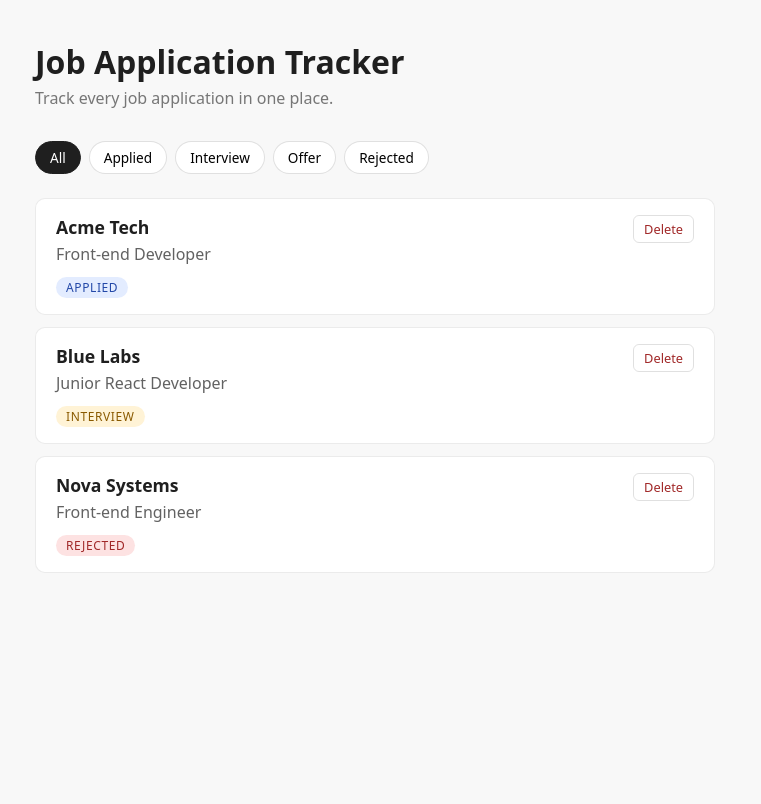
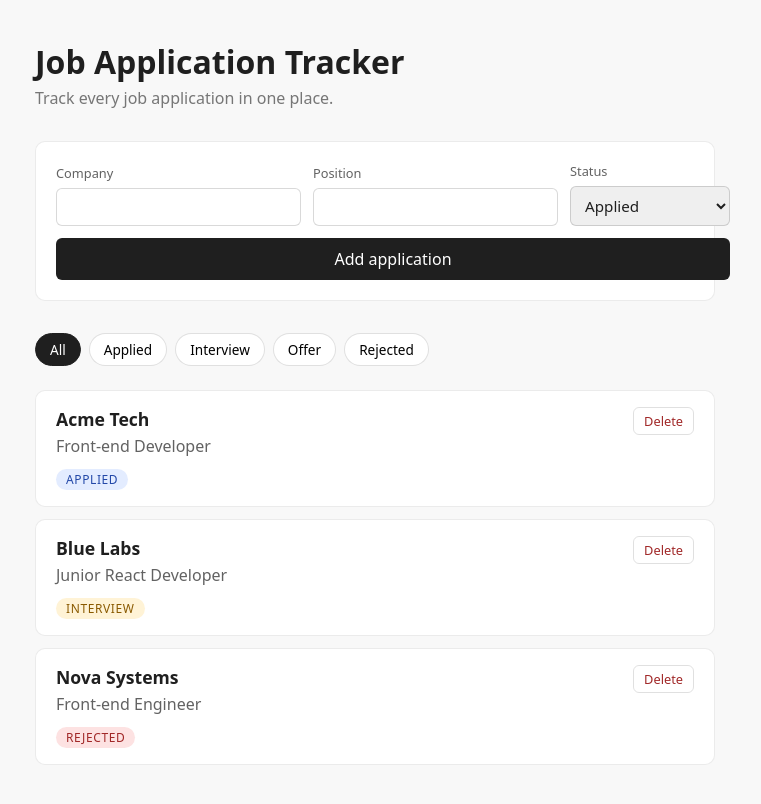
Before and after one commit to feernandoignacio/job-application-tracker, a React (Vite) app in the folder web/: page / in a window 1280 px wide. Shown: the whole page, without its empty margins (265-1026 px from the left). Built offline with nearby package versions, Linux system fonts and the light colour scheme.

Commit message:
feat: add form to create applications

```diff
--- a/web/src/App.tsx
+++ b/web/src/App.tsx
@@ -1,5 +1,6 @@
 import { useState } from 'react';
 import ApplicationCard from './components/ApplicationCard';
+import ApplicationForm from './components/ApplicationForm';
 import { sampleApplications } from './data/sampleApplications';
 import type { Application, ApplicationStatus } from './types/application';
 import './App.css';
@@ -38,12 +39,19 @@ function App() {
     );
   }
 
+  // Adiciona a nova candidatura no começo da lista
+  function handleAdd(newApplication: Application) {
+    setApplications([newApplication, ...applications]);
+  }
+
   return (
     <main className="app">
       <header className="app-header">
         <h1>Job Application Tracker</h1>
         <p>Track every job application in one place.</p>
       </header>
+
+      <ApplicationForm onAdd={handleAdd} />
 
       <nav className="status-filter" aria-label="Filter by status">
         {filters.map((filter) => (
--- /dev/null
+++ b/web/src/components/ApplicationForm.css
@@ -0,0 +1,51 @@
+.application-form {
+  display: grid;
+  grid-template-columns: 1fr 1fr 160px;
+  gap: 12px;
+  align-items: end;
+  margin-bottom: 32px;
+  padding: 20px;
+  background: #ffffff;
+  border: 1px solid rgba(0, 0, 0, 0.08);
+  border-radius: 10px;
+}
+
+.application-form label {
+  display: flex;
+  flex-direction: column;
+  gap: 6px;
+  font-size: 0.8rem;
+  color: rgba(31, 31, 31, 0.7);
+}
+
+.application-form input,
+.application-form select {
+  padding: 8px 10px;
+  border: 1px solid rgba(0, 0, 0, 0.15);
+  border-radius: 6px;
+  font: inherit;
+  font-size: 0.95rem;
+  color: #1f1f1f;
+}
+
+.application-form button {
+  grid-column: 1 / -1;
+  padding: 10px;
+  border: none;
+  border-radius: 6px;
+  background: #1f1f1f;
+  color: #ffffff;
+  font: inherit;
+  cursor: pointer;
+}
+
+.application-form button:hover {
+  background: #3a3a3a;
+}
+
+/* Telas pequenas: um campo embaixo do outro */
+@media (max-width: 600px) {
+  .application-form {
+    grid-template-columns: 1fr;
+  }
+}
--- /dev/null
+++ b/web/src/components/ApplicationForm.tsx
@@ -0,0 +1,79 @@
+import { useState } from 'react';
+import type { FormEvent } from 'react';
+import type { Application, ApplicationStatus } from '../types/application';
+import './ApplicationForm.css';
+
+type ApplicationFormProps = {
+  onAdd: (application: Application) => void;
+};
+
+function ApplicationForm({ onAdd }: ApplicationFormProps) {
+  // Um estado para cada campo do formulário
+  const [company, setCompany] = useState('');
+  const [position, setPosition] = useState('');
+  const [status, setStatus] = useState<ApplicationStatus>('applied');
+
+  function handleSubmit(event: FormEvent<HTMLFormElement>) {
+    // Impede a página de recarregar (igual ao seu e.preventDefault())
+    event.preventDefault();
+
+    const newApplication: Application = {
+      id: crypto.randomUUID(),
+      company: company.trim(),
+      position: position.trim(),
+      status,
+      // Data de hoje no formato AAAA-MM-DD
+      appliedAt: new Date().toLocaleDateString('en-CA'),
+    };
+
+    onAdd(newApplication);
+
+    // Limpa o formulário
+    setCompany('');
+    setPosition('');
+    setStatus('applied');
+  }
+
+  return (
+    <form className="application-form" onSubmit={handleSubmit}>
+      <label>
+        Company
+        <input
+          type="text"
+          value={company}
+          onChange={(event) => setCompany(event.target.value)}
+          required
+        />
+      </label>
+
+      <label>
+        Position
+        <input
+          type="text"
+          value={position}
+          onChange={(event) => setPosition(event.target.value)}
+          required
+        />
+      </label>
+
+      <label>
+        Status
+        <select
+          value={status}
+          onChange={(event) =>
+            setStatus(event.target.value as ApplicationStatus)
+          }
+        >
+          <option value="applied">Applied</option>
+          <option value="interview">Interview</option>
+          <option value="offer">Offer</option>
+          <option value="rejected">Rejected</option>
+        </select>
+      </label>
+
+      <button type="submit">Add application</button>
+    </form>
+  );
+}
+
+export default ApplicationForm;
```
